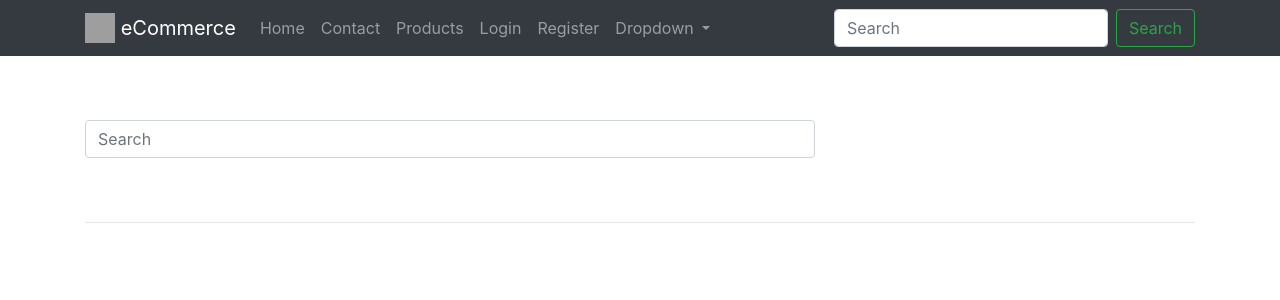
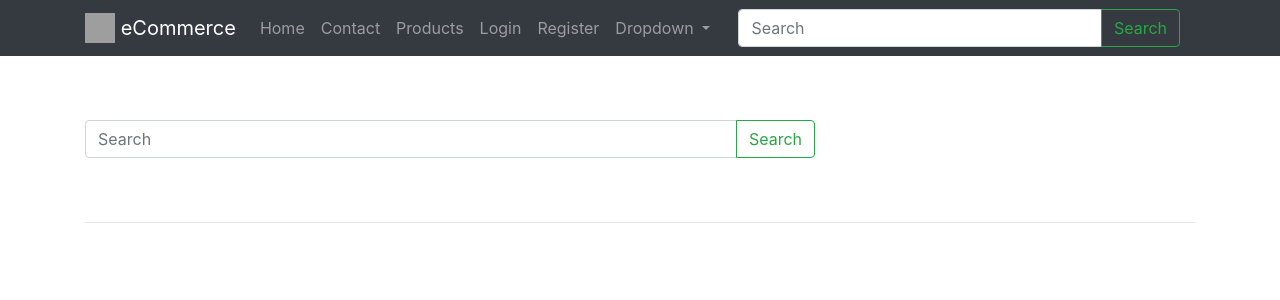
Before and after one commit to rafahuelin/django_ecocommerce, a Django app: template src/search/templates/search/list.html in a window 1280 px wide. Shown: the top 300 px of the page. Run offline with Django 3.2, Linux system fonts and the light colour scheme; the template is opened without the code that fills it, so the values that code supplies are empty; some libraries are stand-ins or nearby versions; grey boxes are pictures that could not be loaded.

Commit message:
search functionality on for the search form

```diff
--- a/src/search/templates/search/list.html
+++ b/src/search/templates/search/list.html
@@ -10,7 +10,7 @@
         {% else %}
 
             <div class="col-12 col-md-8 mr-auto py-5">
-                <input class="form-control" type="text" placeholder="Search">
+                {% include 'search/snippets/search-form.html' %}
             </div>
             <div class="col-12">
                 <hr>
--- /dev/null
+++ b/src/search/templates/search/snippets/search-form.html
@@ -0,0 +1,8 @@
+<form method="get" action="{% url 'search:query' %}" class="form my-2 my-lg-0">
+    <div class="input-group">
+        <input class="form-control" type="text" placeholder="Search" name="q" aria-label="Search" value="{{ request.GET.q }}">
+        <span class="input-group-append">
+            <button class="btn btn-outline-success" type="submit">Search</button>
+        </span>
+    </div>
+</form>
--- a/src/search/urls.py
+++ b/src/search/urls.py
@@ -7,5 +7,5 @@ from .views import (
 app_name = 'search'
 
 urlpatterns = [
-    path('', SearchProductView.as_view(), name='list'),
+    path('', SearchProductView.as_view(), name='query'),
 ]
--- a/src/templates/base/navbar.html
+++ b/src/templates/base/navbar.html
@@ -47,10 +47,9 @@
                     </div>
                 </li>
             </ul>
-        <form class="form-inline my-2 my-lg-0">
-            <input class="form-control mr-sm-2" type="search" placeholder="Search" aria-label="Search">
-            <button class="btn btn-outline-success my-2 my-sm-0" type="submit">Search</button>
-        </form>
+            <div class="col-4 col-md-6 ml-auto">
+                {% include 'search/snippets/search-form.html' %}
+            </div>
         </div>
     </div>
 </nav>
```
Lines whose indentation alone changed are shown as unchanged.
